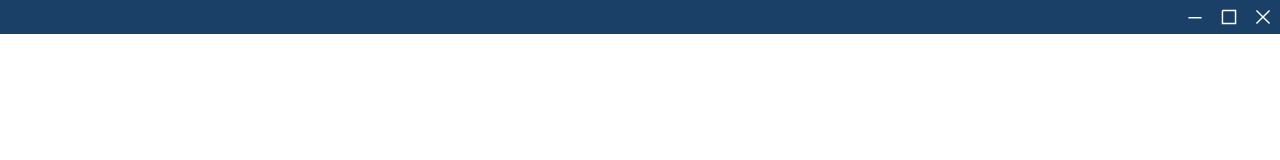
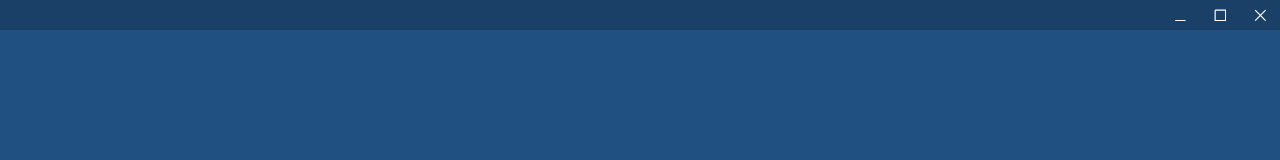
Before and after one commit to catdad/unofficial-hipchat, a browser extension: page main.html in a window 1280 px wide. Drawn offline with Linux system fonts and the light colour scheme.

Commit message:
adjusting the window title bar and button icons

```diff
--- a/main.html
+++ b/main.html
@@ -10,12 +10,13 @@
             padding: 0;
             width: 100%;
             height: 100%;
+            background: #205081; /* original hipchat color */
         }
 
         header {
             position: absolute;
             width: 100%;
-            height: 34px;
+            height: 30px;
             background: #205081; /* original hipchat color */
             background: #1A4067; /* slightly darker, to look like a header */
         }
@@ -29,7 +30,7 @@
             top: 0;
             left: 0;
             height: 100%;
-            right: 102px;
+            right: 120px;
 
             -webkit-app-region: drag;
         }
@@ -38,7 +39,6 @@
             position: absolute;
             top: 0;
             right: 0;
-            width: 102px;
         }
 
         .controls-bar > button {
@@ -47,10 +47,10 @@
 
         .button {
             float: right;
-            width: 34px;
-            height: 34px;
+            width: 40px;
+            height: 30px;
             color: #f8f8f8;
-            font-size: 1.2rem;
+            font-size: 1rem;
             border: none;
             outline: none;
             background: rgba(123, 123, 123, 0);
@@ -69,8 +69,8 @@
         }
 
         .button svg {
-            width: 1rem;
-            height: 1rem;
+            width: 0.8rem;
+            height: 0.8rem;
             display: block;
             margin: auto;
         }
@@ -82,7 +82,7 @@
 
         webview.full {
             position: absolute;
-            top: 34px;
+            top: 30px;
             bottom: 0px;
             width: 100%;
             height: auto;
@@ -100,7 +100,7 @@
                 <svg viewBox="0,0,110,110"><path d="M10,10L10,100L100,100L100,10L10,10"></path></svg>
             </button>
             <button id="minimize" class="button minimize">
-                <svg viewBox="0,0,110,110"><path d="M100,60L10,60"></path></svg>
+                <svg viewBox="0,0,110,110"><path d="M100,100L10,100"></path></svg>
             </button>
         </div>
     </header>
```
